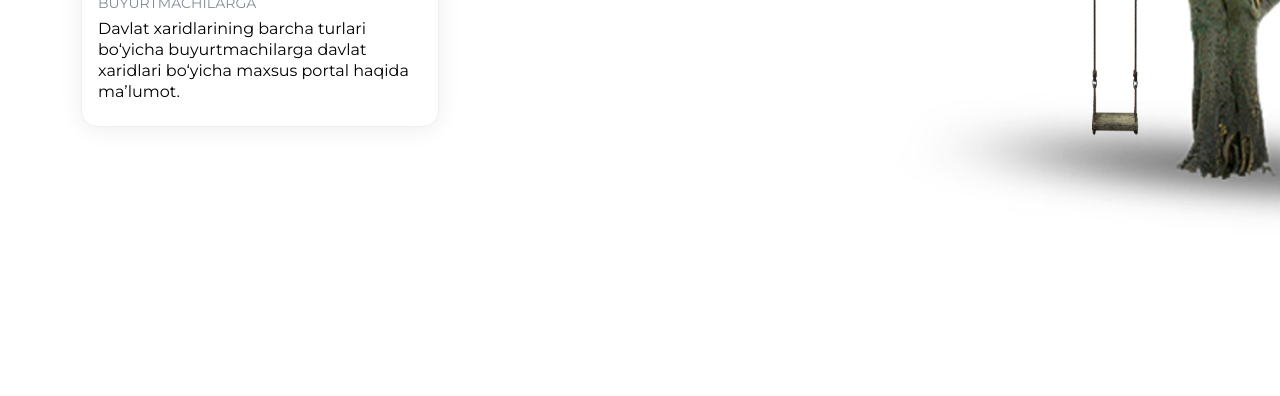
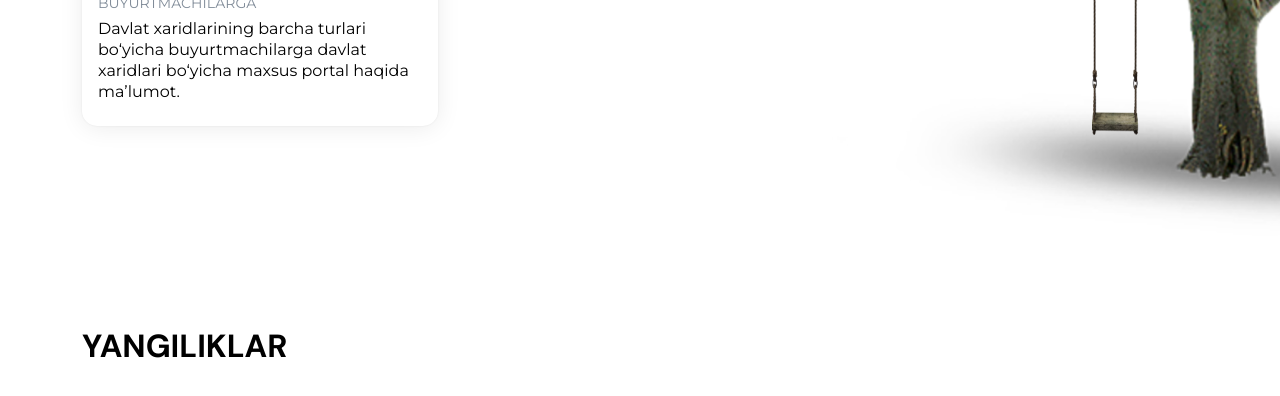
Before and after one commit to 7Davronbek/uz-ecology-app, a React (Create React App) app: page / in a window 1280 px wide. Shown: the part 1843-2239 px from the top of the page. Built offline with nearby package versions, Linux system fonts and the light colour scheme.

Commit message:
uz-ecology-app

```diff
--- /dev/null
+++ b/src/components/News.jsx
@@ -0,0 +1,17 @@
+import React from 'react'
+
+const News = () => {
+  return (
+    <div className='News'>
+        <div className="container">
+            <div className="row">
+                <div className="col-12">
+                    <h1>yANGILIKLAR</h1>
+                </div>
+            </div>
+        </div>
+    </div>
+  )
+}
+
+export default News
--- a/src/pages/Main.jsx
+++ b/src/pages/Main.jsx
@@ -1,6 +1,7 @@
 import React from 'react'
 import Header from '../components/Header'
 import Navbar from '../components/Navbar'
+import News from '../components/News'
 import ToUsers from '../components/ToUsers'
 
 const Main = () => {
@@ -9,6 +10,7 @@ const Main = () => {
             <Navbar />
             <Header />
             <ToUsers />
+            <News />
             <div className="vh-100"></div>
         </>
     )
--- a/src/styles/main.scss
+++ b/src/styles/main.scss
@@ -185,4 +185,17 @@ body {
             }
         }
     }
+
+    .News {
+        padding: 25px 0 70px;
+
+        h1 {
+            font-family: 'DM Sans';
+            font-weight: 700;
+            font-size: 32px;
+            line-height: 42px;
+            text-transform: uppercase;
+            color: #000000;
+        }
+    }
 }
```
